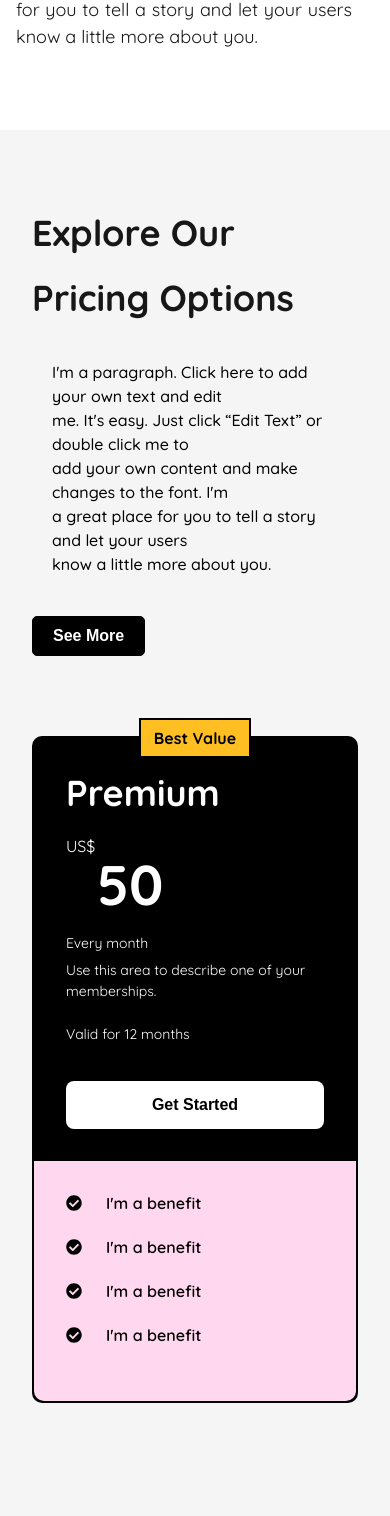
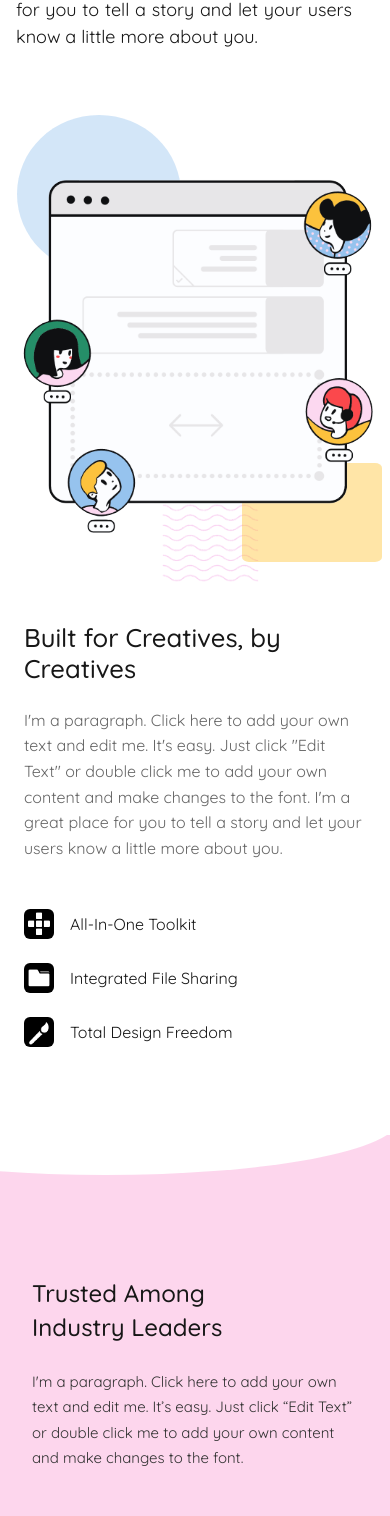
Before and after one commit to Eisss20/tech-company-landing-page, a Next.js app: page / in a window 390 px wide. Shown: the part 3454-4970 px from the top of the page. Built offline with nearby package versions, Linux system fonts and the light colour scheme.

Commit message:
style: update styles for Partner, Product, and TestimonialCard components

```diff
--- a/src/components/Partner.jsx
+++ b/src/components/Partner.js
@@ -1,4 +1,4 @@
-import styles from "../styles/Partner.module.css";
+import styles from "../styles/partner.module.css";
 
 export default function Partner() {
   return (
--- a/src/components/Product.jsx
+++ b/src/components/Product.js
@@ -1,13 +1,20 @@
-import styles from "../styles/Product.module.css";
+import styles from "../styles/product.module.css";
 
 const Product = () => {
   return (
     <div className={styles.container}>
       <div className={styles.layout}>
         {/* Left Section - Browser Window */}
-        <div className={styles.content}>
-          <div className={`${styles.avatar}`}>
-            <img src="./assets/alttical.svg" alt="User avatar" />
+        <div className={styles.leftDisplay}>
+          <div className={`${styles.circle}`}>
+            <img src="./assets/alttical1.svg" alt="User avatar" />
+          </div>
+          <div className={styles.browser}>
+            <img
+              src="./assets/margin-top 4rem;.svg"
+              alt=""
+              className={styles.browserInner}
+            />
           </div>
         </div>
 
@@ -21,20 +28,22 @@ const Product = () => {
             tell a story and let your users know a little more about you.
           </p>
 
-          <div className={styles.features}>
-            <div className={`${styles.feature} ${styles.toolkitFeature}`}>
+          <div className={styles.featureContainer}>
+            <div className={`${styles.featureBox} ${styles.toolkitFeature}`}>
               <div className={styles.featureIcon}>
                 <img src="./assets/toolkit.svg" alt="Toolkit icon" />
               </div>
               <span>All-In-One Toolkit</span>
             </div>
-            <div className={`${styles.feature} ${styles.fileSharingFeature}`}>
+            <div
+              className={`${styles.featureBox} ${styles.fileSharingFeature}`}
+            >
               <div className={styles.featureIcon}>
                 <img src="./assets/flie-sharing.svg" alt="File sharing icon" />
               </div>
               <span>Integrated File Sharing</span>
             </div>
-            <div className={`${styles.feature} ${styles.designFeature}`}>
+            <div className={`${styles.featureBox} ${styles.designFeature}`}>
               <div className={styles.featureIcon}>
                 <img src="./assets/design3.svg" alt="Design icon" />
               </div>
--- a/src/pages/index.js
+++ b/src/pages/index.js
@@ -5,6 +5,9 @@ import OfferCardSection from "@/components/OfferCardSection";
 import Footer from "@/components/Footer";
 import Promotional from "@/components/Promotional";
 import Pricing from "@/components/Pricing";
+import Product from "@/components/Product";
+import Partner from "@/components/Partner";
+import Testimonial from "@/components/TestimonialCard";
 
 export default function Home() {
   return (
@@ -13,6 +16,9 @@ export default function Home() {
       <HeroSection />
       <ArticleSection />
       <OfferCardSection />
+      <Product />
+      <Partner />
+      <Testimonial />
       <Pricing />
       <Promotional />
       <Footer />
--- a/src/styles/Product.module.css
+++ b/src/styles/Product.module.css
@@ -1,121 +1,114 @@
 /* General Layout */
 .container {
   width: 100%;
-  height: 100%;
-  margin: 0 auto;
-  padding: 2rem;
-  display: flex;
-  flex-direction: row;
+  padding: 4rem;
+  background: #ffffff;
 }
 
 .layout {
   display: flex;
-  flex-direction: row;
+  gap: 4rem;
+  max-width: 1200px;
+  margin: 0 auto;
   align-items: center;
-  width: 100%;
+}
+
+/* Left Section - Browser Window */
+.leftDisplay {
+  flex: 1;
+  position: relative;
+  display: flex;
+  align-items: flex-start;
+  justify-content: flex-start;
+}
+
+.circle {
+  position: relative;
+  z-index: 2;
+  left: -70px;
+}
+
+.circle img {
+  width: 105%;
   height: 100%;
 }
 
-.content {
-  position: relative;
-  display: flex;
-  background: #d6fde2;
+.browser {
+  position: absolute;
+  top: 78%;
+  left: 36%;
+  width: 30%;
+  height: 25%;
 }
 
-.avatar {
-  position: relative; /* สร้างบริบทสำหรับ z-index */
-  z-index: 2; /* ให้อยู่ด้านหน้ากล่อง */
+.browserInner {
+  width: 120%;
+  height: 150%;
 }
 
-.avatar img {
-  width: 100%;
-  height: 100%;
-  object-fit: cover;
-  z-index: 3; /* ให้อยู่เหนือกล่องและเนื้อหาอื่น */
-}
-
-.content::after,
-.content::before {
+.leftDisplay::after,
+.leftDisplay::before {
   content: "";
   position: absolute;
   background-size: cover;
   opacity: 0.4;
-  z-index: 1; /* อยู่ด้านล่างรูปภาพ */
+  z-index: 1;
 }
 
-.content::after {
-  top: 70%;
-  left: 60%;
-  width: 22%;
-  height: 14%;
+.leftDisplay::after {
+  top: 78%;
+  left: 55%;
+  width: 30%;
+  height: 25%;
   background: #ffbf23;
   border-radius: 5%;
 }
 
-.content::before {
-  top: 10%;
-  left: 20%;
-  width: 27%;
-  height: 27%;
+.leftDisplay::before {
+  top: -10%;
+  left: 3%;
+  width: 35%;
+  height: 40%;
   background: #91c1ed;
   border-radius: 50%;
 }
 
-/* Content Section */
+/* Right Section - Content */
 .contentSection {
-  padding: 2rem 0;
-  background: #e96f6f;
-  gap: 5rem;
-
+  flex: 1;
+  max-width: 500px;
 }
 
 .title {
-  font-size: 2.5rem;
+  font-size: 3rem;
   font-weight: 600;
+  margin-bottom: 1.5rem;
   line-height: 1.2;
-  margin-bottom: 1.5rem;
-  color: #000;
 
 }
 
 .description {
   font-size: 1rem;
   line-height: 1.6;
-  color: #000;
-  margin-bottom: 2rem;
-
+  color: #666;
+  margin-bottom: 3rem;
 }
 
 /* Features Section */
-.features {
+.featureContainer {
   display: flex;
-  justify-content: space-between;
-  gap: 1rem;
-  background: #333;
+  gap: 0rem;
 }
 
-.feature {
+.featureBox {
   display: flex;
   align-items: center;
-  gap: 0.75rem;
-  padding: 1rem;
-}
-
-.toolkitFeature {
-  background-color: #ffe5e5;
-}
-
-.fileSharingFeature {
-  background-color: #e5f0ff;
-}
-
-.designFeature {
-  background-color: #e5ffe5;
+  gap: 1rem;
 }
 
 .featureIcon {
-  width: 32px;
-  height: 32px;
+  width: 48px;
+  height: 35px;
   display: flex;
   align-items: center;
   justify-content: center;
@@ -124,37 +117,59 @@
 .featureIcon img {
   width: 100%;
   height: 100%;
-  object-fit: contain;
-  border-radius: 5px;
+  border-radius: 10%;
 }
 
 /* Responsive Design */
 @media (max-width: 768px) {
-  .layout {
-    flex-direction: column; /* เปลี่ยนการจัดวางให้เป็นแนวตั้ง */
-    gap: 2rem;
+  .container {
+    padding: 1.5rem;
   }
 
-  .features {
+  .layout {
     flex-direction: column;
-    gap: 0.75rem;
-    /* ให้ฟีเจอร์แสดงในแนวตั้ง */
+    gap: 3rem;
   }
+
   .contentSection {
-    padding: 2rem 0;
-    width: 100%;
+    max-width: 100%;
+  }
+
+  .title {
+    font-size: 1.6rem;
+    font-weight: 500;
+    margin-top: 1.5rem;
+  }
+
+  .featureContainer {
+    flex-direction: column;
+    gap: 1.5rem;
+  }
+
+  .featureIcon {
+    width: 30px;
+    height: 30px;
+    border-radius: 50%;
+  }
+
+  .featureIcon img {
+    border-radius: 20%;
+    object-fit: contain;
+  }
+
+  .circle {
+    left: 0px;
+  }
+
+  .circle img {
+    width: 120vw;
+  }
+
+  .leftDisplay::after {
+    left: 60%;
+  }
+
+  .leftDisplay::before {
+    left: 12%;
   }
 }
-
-@media (max-width: 768px) {
-  .title {
-    font-size: 2rem;
-    line-height: 1.4;
-    width: 350px;
-    font-weight: 500;
-  }
-
-  .content {
-    width: 100%;
-  }
-}
--- a/src/styles/testimonialcard.module.css
+++ b/src/styles/testimonialcard.module.css
@@ -25,6 +25,7 @@
   justify-content: center;
   gap: 70px;
   margin-top: 4rem;
+  margin-bottom: 4rem;
 }
 
 .card_wrapper {
@@ -71,9 +72,8 @@
   left: -180px;
 }
 
-
 .card_header {
-  background-color: #FFBF23;
+  background-color: #ffbf23;
   border-bottom: 3px solid #000000;
   padding: 12px;
   display: flex;
@@ -140,6 +140,7 @@
     align-items: center;
     gap: 70px;
     margin-top: 2rem;
+    margin-bottom: 2rem;
   }
 
   .card_wrapper {
```
Also changed, not shown: public/assets/alttical1.svg (added). Lines whose indentation alone changed are shown as unchanged.
